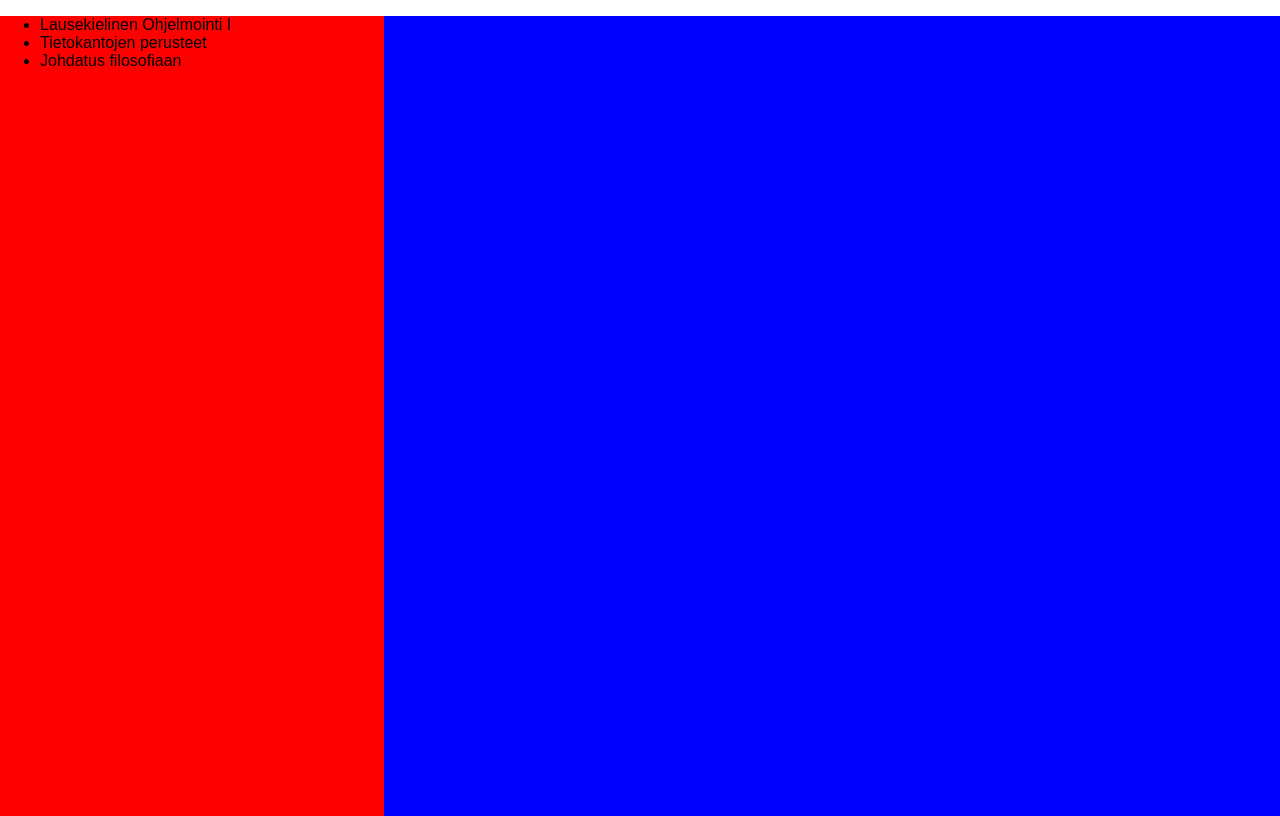
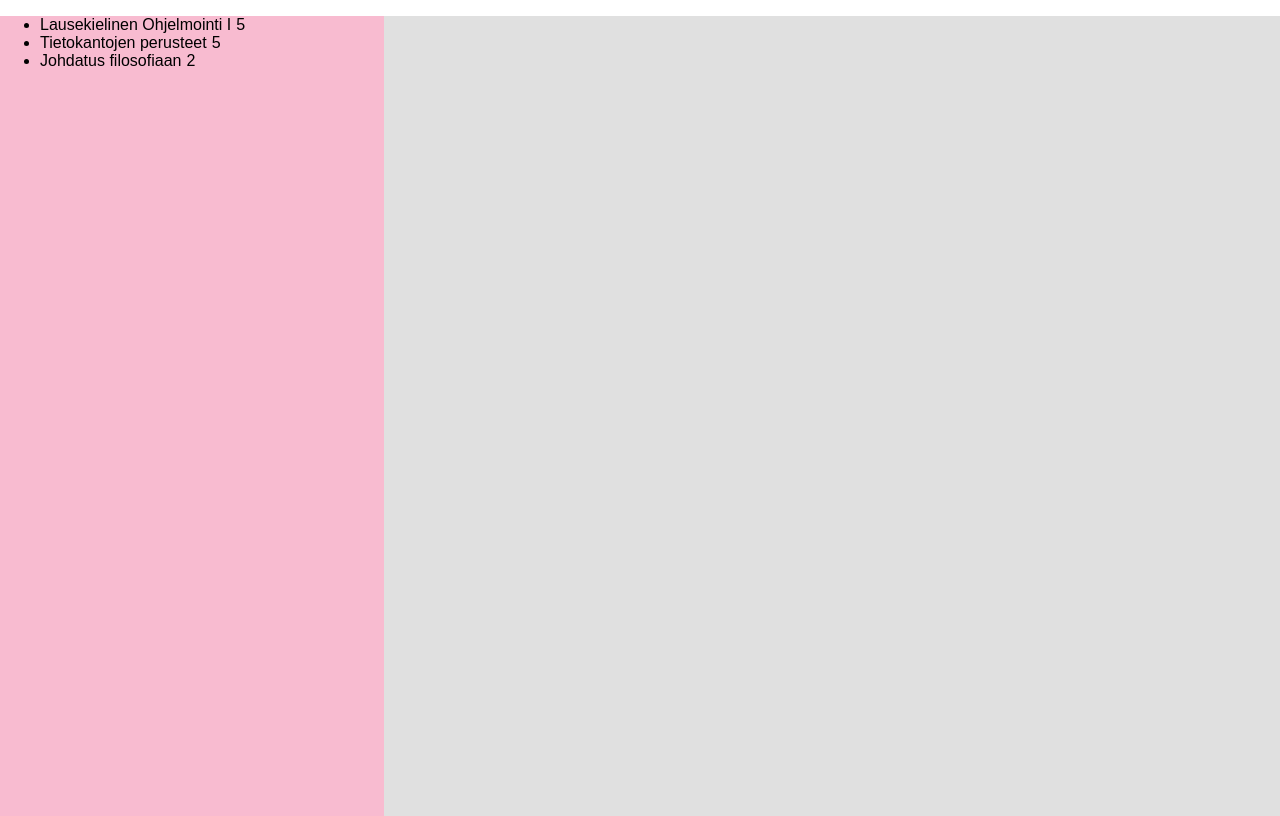
Before and after one commit to Keksike/kurssikalenteri-frontend, a React (Create React App) app: page / in a window 1280 px wide. Built offline with nearby package versions, Linux system fonts and the light colour scheme.

Commit message:
Background colors and courselistitem

```diff
--- a/src/App.css
+++ b/src/App.css
@@ -1,5 +1,5 @@
 .App {
   width: 100vw;
   height: 100vh;
-  background-color: blue;
+  background-color: #E0E0E0;
 }
--- a/src/components/Courses.js
+++ b/src/components/Courses.js
@@ -26,7 +26,8 @@ class Courses extends Component {
 
   renderCourseListItem = (course) => {
     return (<li>
-      { course.name }
+      <span className="course-name">{ course.name }</span>
+      <span className="course-credits">{ course.credits }</span>
     </li>)
   }
 
--- a/src/css/Courses.css
+++ b/src/css/Courses.css
@@ -1,5 +1,8 @@
 .Courses {
   width: 30vw;
   height: 100vh;
-  background-color: red;
+  background-color: #F8BBD0;
 }
+.course-name {
+  margin-right: 5px;
+}
```
Also changed, not shown: src/components/CourseListItem.js (added, +15 -0 lines), src/css/CourseListItem.css (added).
